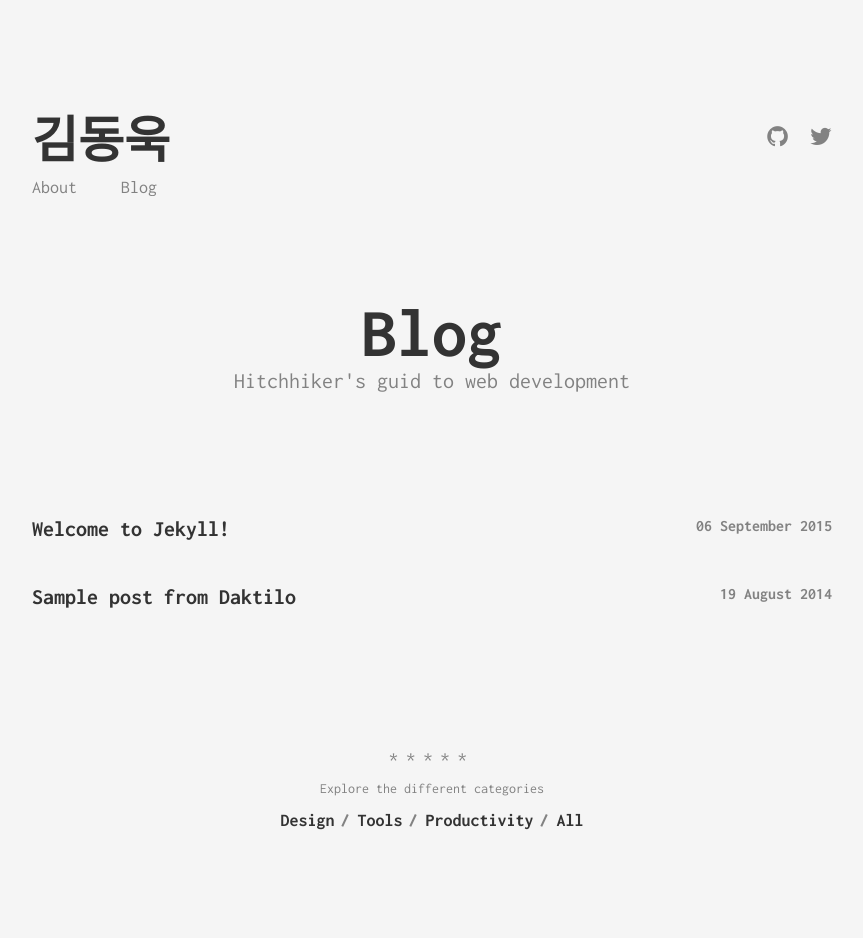
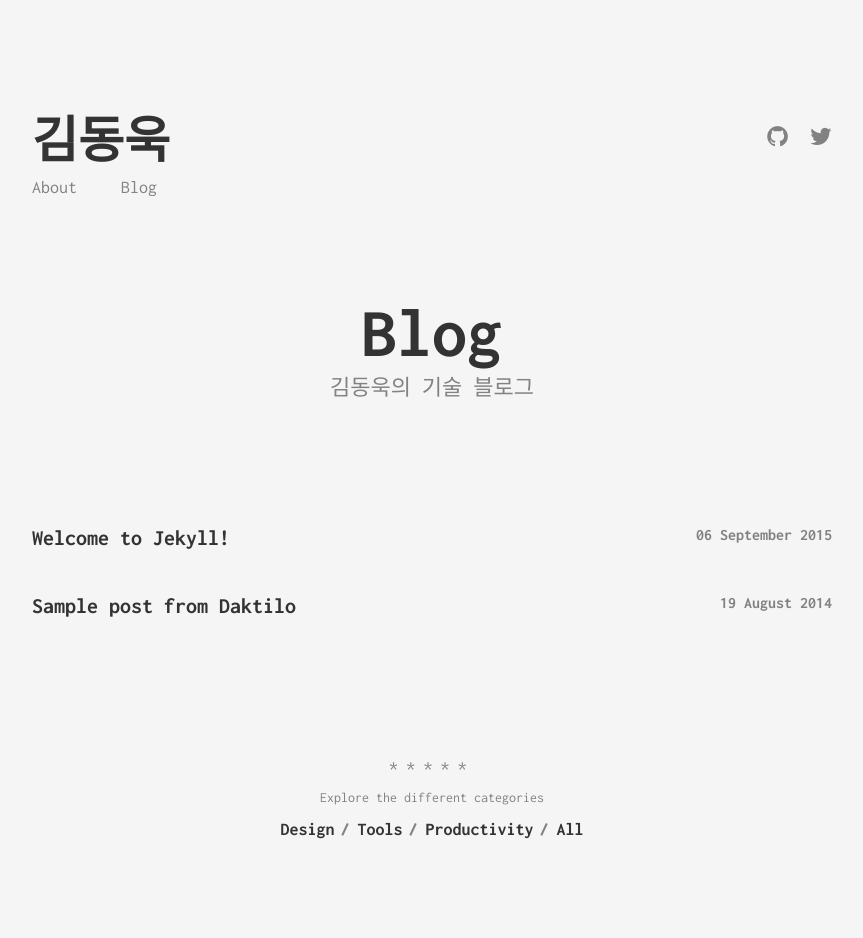
Before and after one commit to krekrek/krekrek.github.io, a Jekyll site: the page built from index.html, in a window 1280 px wide. Shown: the whole page, without its empty margins (208-1071 px from the left). Built offline with Jekyll 4.4.1, drawn with Linux system fonts in a browser that asks for light colours.

Commit message:
Update index.html

```diff
--- a/index.html
+++ b/index.html
@@ -1,7 +1,7 @@
 ---
 layout: page
 title: Blog
-subtitle: Hitchhiker's guid to web development
+subtitle: 김동욱의 기술 블로그
 sitemap:
   priority: 0.9
 ---
```
